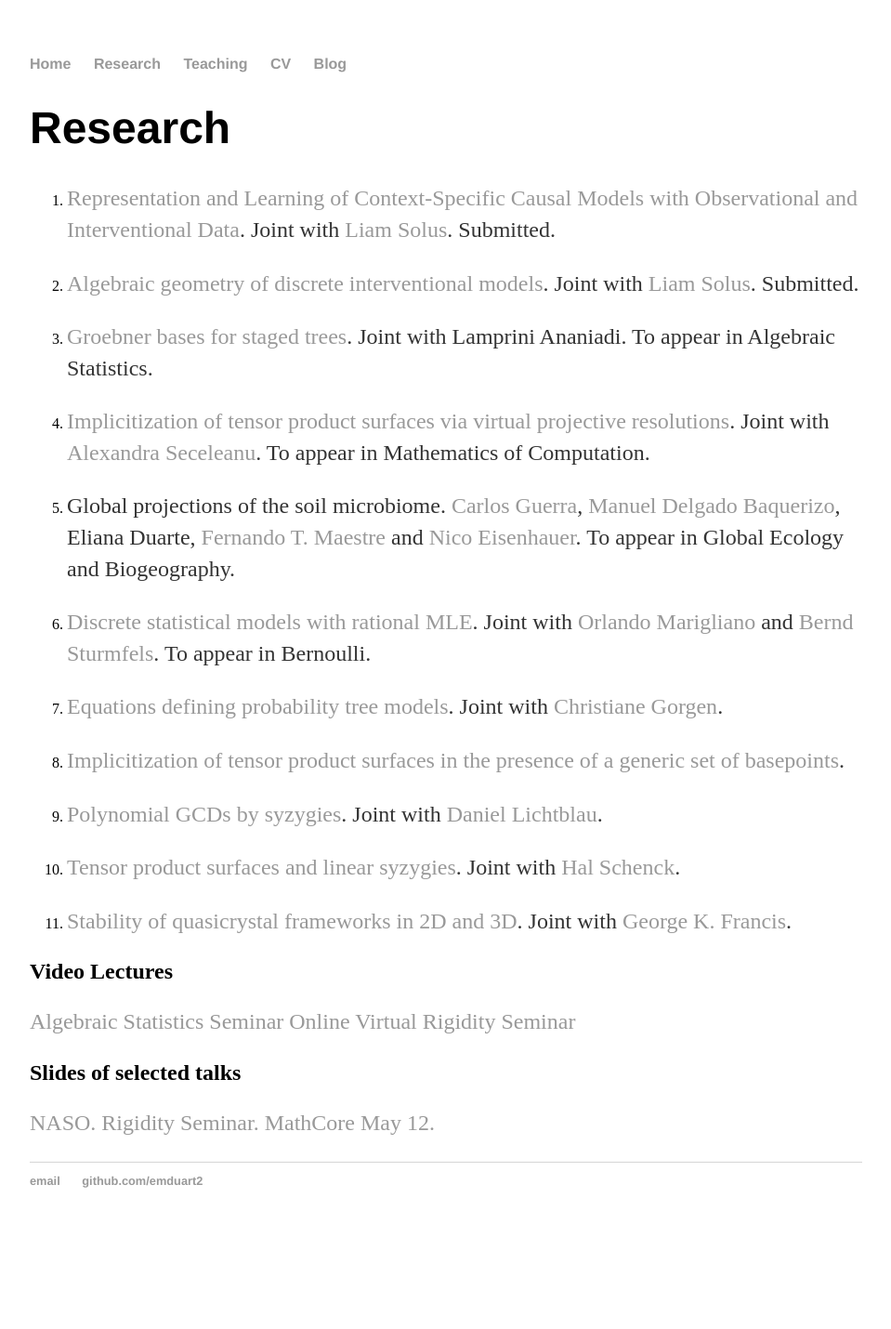
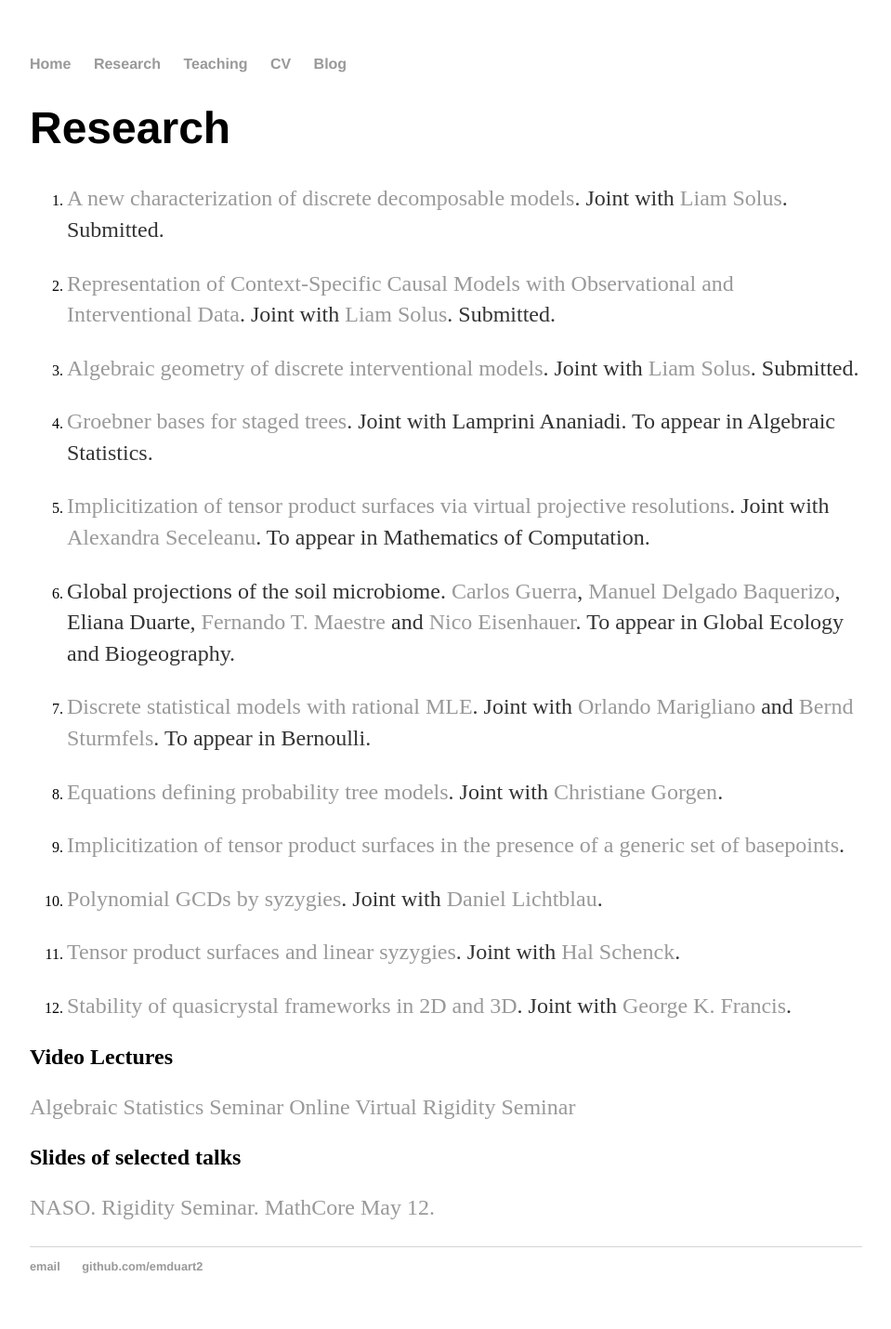
Before and after one commit to emduart2/emduart2.github.io, a Jekyll site: the page built from about/index.md, in a window 1280 px wide. Shown: the whole page at 93% size, without its empty margins (160-1119 px from the left). Built offline with Jekyll 4.4.1, drawn with Linux system fonts in a browser that asks for light colours; before the commit the page ends 1338 px from its top, so only the background shows below that.

Commit message:
added new preprint

```diff
--- a/about/index.md
+++ b/about/index.md
@@ -5,7 +5,9 @@ title: Research
 
 # Research
 
-1. [Representation and Learning of Context-Specific Causal Models with Observational and Interventional Data](https://arxiv.org/abs/2101.09271). Joint with [Liam Solus](https://people.kth.se/~solus/). Submitted.
+1. [A new characterization of discrete decomposable models](https://arxiv.org/abs/2105.05907). Joint with [Liam Solus](https://people.kth.se/~solus/). Submitted.
+
+1. [Representation of Context-Specific Causal Models with Observational and Interventional Data](https://arxiv.org/abs/2101.09271). Joint with [Liam Solus](https://people.kth.se/~solus/). Submitted.
 
 1. [Algebraic geometry of discrete interventional models](https://arxiv.org/abs/2012.03593). Joint with [Liam Solus](https://people.kth.se/~solus/). Submitted.
 
```
